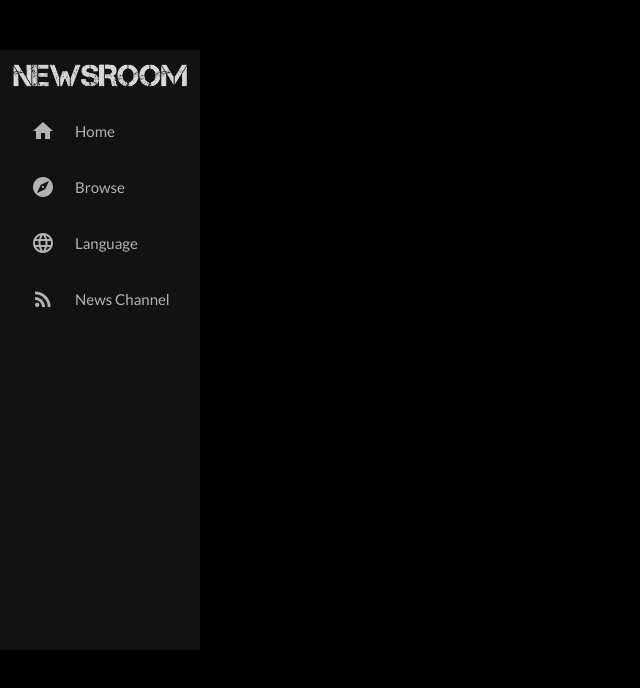
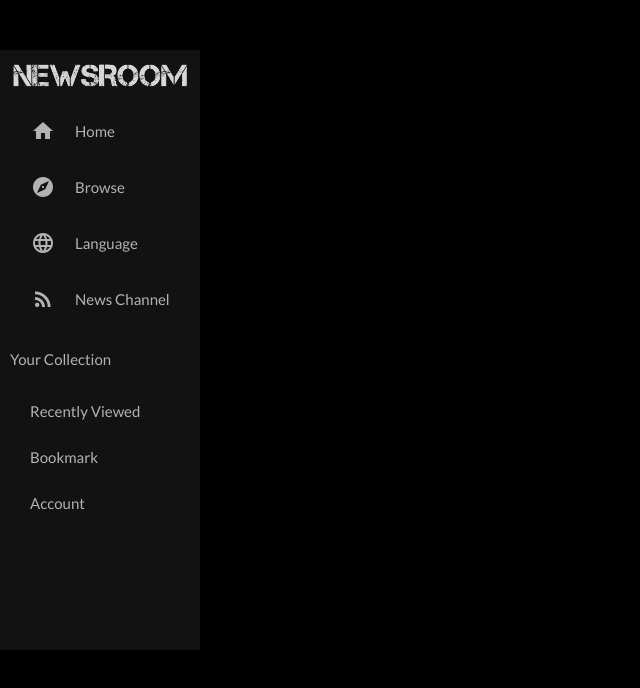
Before and after one commit to adityamudgil2505/News-Room, an Angular app in the folder ngApp/: page /main in a window 1280 px wide. Shown: the top 688 px of the page, without its empty margins (0-640 px from the left). Built offline with nearby package versions, Linux system fonts and the light colour scheme.

Commit message:
Phase 2 completed of main window UI

```diff
--- a/ngApp/src/app/main-window/main-window.component.html
+++ b/ngApp/src/app/main-window/main-window.component.html
@@ -3,5 +3,6 @@
 <nav class="vertical-menu">
   <img src="./assets/img/Logo.png">
   <div class="item" [ngClass]="{'active': selectedItem == item}" (click)="listClick($event, item)" *ngFor="let item of subNavItem"><i class="material-icons">{{item.icon}}</i><div class ="list-title" >{{item.title}}</div></div>
-  <div class="user-item"></div>
+  <div class="additional-info">Your Collection</div>
+  <div class="userItem" [ngClass]="{'active': selectedItem == item}" (click)="listClick($event, item)" *ngFor="let item of subNavUserItem"><p>{{item.title}}</p></div>
 </nav>
--- a/ngApp/src/app/main-window/main-window.component.scss
+++ b/ngApp/src/app/main-window/main-window.component.scss
@@ -3,6 +3,8 @@ $white: #ffffff;
 $bg-side-bar: #121212;
 $bg-main: #181818;
 $blue-color: #00c9f3;
+$font1: Lato, sans-serif;
+$font2: Tinos, serif;
 
 .top-bar{
   height: 35px;
@@ -45,6 +47,25 @@ img{
       cursor: pointer;
     }
   }
+  .additional-info{
+    font-family: $font1;
+    font-weight: lighter;
+    padding-left: 10px;
+    color: $light-grey;
+  }
+  .userItem{
+    color: $light-grey;
+    line-height: 40px;
+    p{
+      padding-left: 30px;
+      display: inline;
+      vertical-align: super;
+    }
+    &:hover{
+      color: $white;
+      cursor: pointer;
+    }
+  }
 }
 .active{
   color: $white !Important;
--- a/ngApp/src/app/main-window/main-window.component.ts
+++ b/ngApp/src/app/main-window/main-window.component.ts
@@ -14,10 +14,16 @@ export class MainWindowComponent implements OnInit {
     {icon: 'language', title: 'Language'},
     {icon: 'rss_feed', title: 'News Channel'},
   ]
+  public subNavUserItem = [
+    {title: 'Recently Viewed'},
+    {title: 'Bookmark'},
+    {title: 'Account'}
+  ]
+
   public selectedItem:any="";
 
   ngOnInit() {
-    this.selectedItem={icon: "home", title: "Home"};
+
   }
   listClick(event, newValue) {
       console.log(newValue);
```
